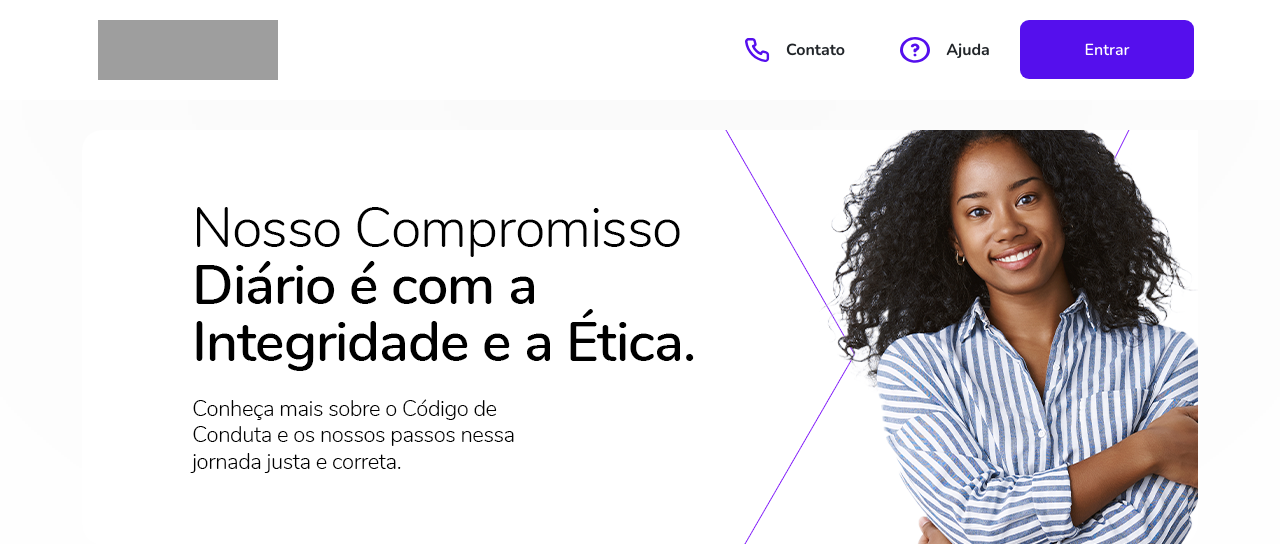
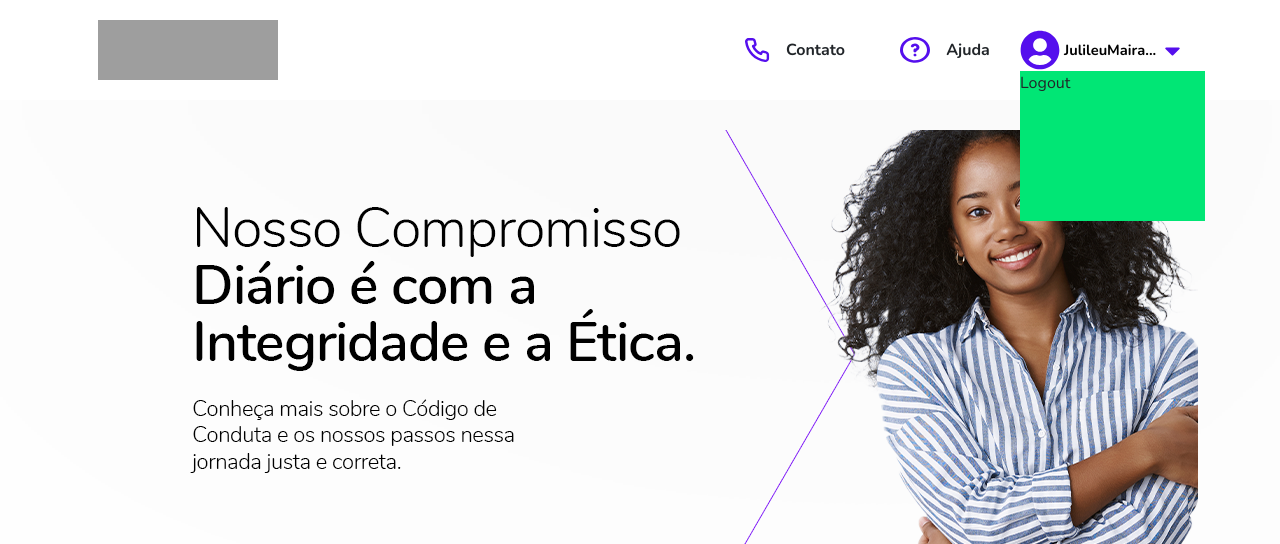
Before and after one commit to ruanthow/Projeto-Locadrive, a PHP site: page /Projeto-Locadrive/ in a window 1280 px wide. Shown: the top 544 px of the page. Run offline with PHP 8.4, Linux system fonts and the light colour scheme; grey boxes are pictures that could not be loaded.

Commit message:
Mudanças em andamento index

```diff
--- a/src/Model/Login.php
+++ b/src/Model/Login.php
@@ -24,7 +24,7 @@
         }
 
         function logando(){
-            $timeout = 10;
+            $timeout = 3600;
 
             //Set the maxlifetime of the session
             ini_set("session.gc_maxlifetime", $timeout);
--- a/src/View/css/index.css
+++ b/src/View/css/index.css
@@ -41,6 +41,8 @@ body {
 }
 
 header {
+    position: relative;
+    z-index: 9;
     background-color: white;
 
     filter: drop-shadow(0px 50px 250px rgba(0, 0, 0, 0.137));
@@ -108,6 +110,46 @@ header {
 .nav-contato p {
     font-weight: bold;
     margin-bottom: 0px;
+}
+
+.nav-user{
+    width: 100%;
+    position: relative;
+}
+
+.submenu-user{
+    background-color: #01e675;
+
+    width: 185px;
+    height: 150px;
+
+    display: flex;
+    top: 85%;
+    left: 0;
+    right: 0;
+    position: absolute;
+    z-index: 99999999;
+
+
+}
+
+.user-icon{
+    min-width: 40px;
+    height: 40px;
+}
+.user-icon img{
+    height: 100%;
+    width: 100%;
+}
+
+.nav-user-button{
+    background-color: transparent;
+    border: none;
+    width: 100%;
+}
+.nav-user-button p{
+    font-weight: 700;
+    font-size: 11pt;
 }
 
 
--- a/src/View/css/login.css
+++ b/src/View/css/login.css
@@ -110,7 +110,7 @@ body{
 }
 
 
-@media (max-width: 435px) {
+@media (max-width: 834px) {
     .modal-input{
         display: flex;
         align-items: center;
@@ -120,4 +120,8 @@ body{
     .modal-input input{
         font-size: 20pt;
     }
+
+    .modal-buttons button{
+        padding: 5px;
+    }
 }
--- a/src/View/gerenciarCliente.php
+++ b/src/View/gerenciarCliente.php
@@ -12,7 +12,7 @@
   <link href="https://cdn.jsdelivr.net/npm/bootstrap@5.0.2/dist/css/bootstrap.min.css" rel="stylesheet"
     integrity="sha384-EVSTQN3/azprG1Anm3QDgpJLIm9Nao0Yz1ztcQTwFspd3yD65VohhpuuCOmLASjC" crossorigin="anonymous">
   <link rel="stylesheet" href="./css/gerenciarCliente.css">
-  <title>Document</title>
+  <title>Locadrive</title>
 </head>
 
 <body>
--- a/src/View/index.php
+++ b/src/View/index.php
@@ -41,9 +41,9 @@ if (isset($_SESSION['user'])) {
             <ul class="nav-options row">
                 <div class="nav-logo col-xxl-6 col-xl-6 col-lg-6 col-6">
                     <a href="">
-                    <li>
-                        <img src="./assets/logo.svg" alt="" style="height: 60px; width: 180px;">
-                    </li>
+                        <li>
+                            <img src="./assets/logo.svg" alt="" style="height: 60px; width: 180px;">
+                        </li>
                     </a>
                 </div>
                 <div class="mobile col-6">
@@ -93,8 +93,21 @@ if (isset($_SESSION['user'])) {
                         <img src="./assets/icon-help.svg" alt="" style="padding-right: 16px ;">
                         <p>Ajuda</p>
                     </li>
-                    <li class="nav-button">
-                        <a href="./login.php"><button><?= $user != NULL ? $user['usuario'] : 'Entrar' ?></button></a>
+                    <li class="nav-user d-flex align-items-center">
+                        <div class="d-flex align-items-center">
+                            <div class="user-icon">
+                                <img src="./assets/user-icon.svg" alt="">
+                            </div>
+                            <button class="nav-user-button d-flex  align-items-center">
+                                <p class="my-0 mx-1">JulileuMaira...</p>
+                                <div>
+                                    <img src="./assets/caret-down.svg" alt="">
+                                </div>
+                            </button>
+                        </div>
+                        <div class="submenu-user">
+                            <p class="my-0">Logout</p>
+                        </div>
                     </li>
                 </div>
             </ul>
--- a/src/View/js/buscarCliente.js
+++ b/src/View/js/buscarCliente.js
@@ -34,6 +34,7 @@ function getAllUsers(){
                                 <td>${client.cep}</td>
                                 <td>${client.data_nasc}</td>
                             </tr>
+
                         `
                 )
             })
--- a/src/View/js/login.js
+++ b/src/View/js/login.js
@@ -3,7 +3,7 @@ let senha = document.getElementById("senha");
 let msgErro = document.querySelector(".msgErro");
 
 function logar() {
-
+    if(email.value != "" && senha.value){
         let dados = {
 
             email:email.value,
@@ -28,3 +28,7 @@ function logar() {
             console.log(errorThrown);
         })
     }
+   else{
+    console.log("ta vazio");
+   }
+}
--- a/src/View/js/register.js
+++ b/src/View/js/register.js
@@ -13,6 +13,7 @@ export function receberValores(valores){
                 let feedback = document.querySelector(".feedback");
                 let feedbackContent = document.querySelector(".feedback-content");
                 let validacaoEnviar = document.getElementById("validacaoEnviar");
+                console.log(data);
                 if(data.email == "valid"){
                     feedback.style.display = "flex";
                     feedbackContent.innerHTML = "<lottie-player src='https://assets2.lottiefiles.com/private_files/lf30_hsabbeks.json' background='transparent' speed='2' style='width: 100%; height: 100%;' autoplay></lottie-player>";
--- a/src/components/htmlCliente.js
+++ b/src/components/htmlCliente.js
@@ -51,6 +51,9 @@ window.htmlListar = function (){
                     </tbody>
                 </table>
             </div>
+        </div>
+        <div class="teste">
+
         </div>
     </div>
         `
--- a/src/components/validacao.js
+++ b/src/components/validacao.js
@@ -241,8 +241,10 @@ window.enviar = function () {
 
     }
 
+    console.log(dados);
 
     if (nomeValid != "" && sobrenomeValid != "" && usuarioValid != "" && senhaValid != "" && cidadeValid != "" && estadoValid != "" && cepValid != "" && telefoneValid != 0 && emailValid != "" && dataValid != "") {
+        console.log("entrou");
         receberValores(dados);
         msgErro[10].style.display = "none";
 
```
Also changed, not shown: src/View/carros.html (+2 -39 lines), src/View/js/buscarCarro.js (+15 -50 lines), src/View/login.php (+10 -7 lines), table.txt (+35 -31 lines), src/View/assets/caret-down.svg (added), src/View/assets/user-icon.svg (added). Lines whose indentation alone changed are shown as unchanged.
